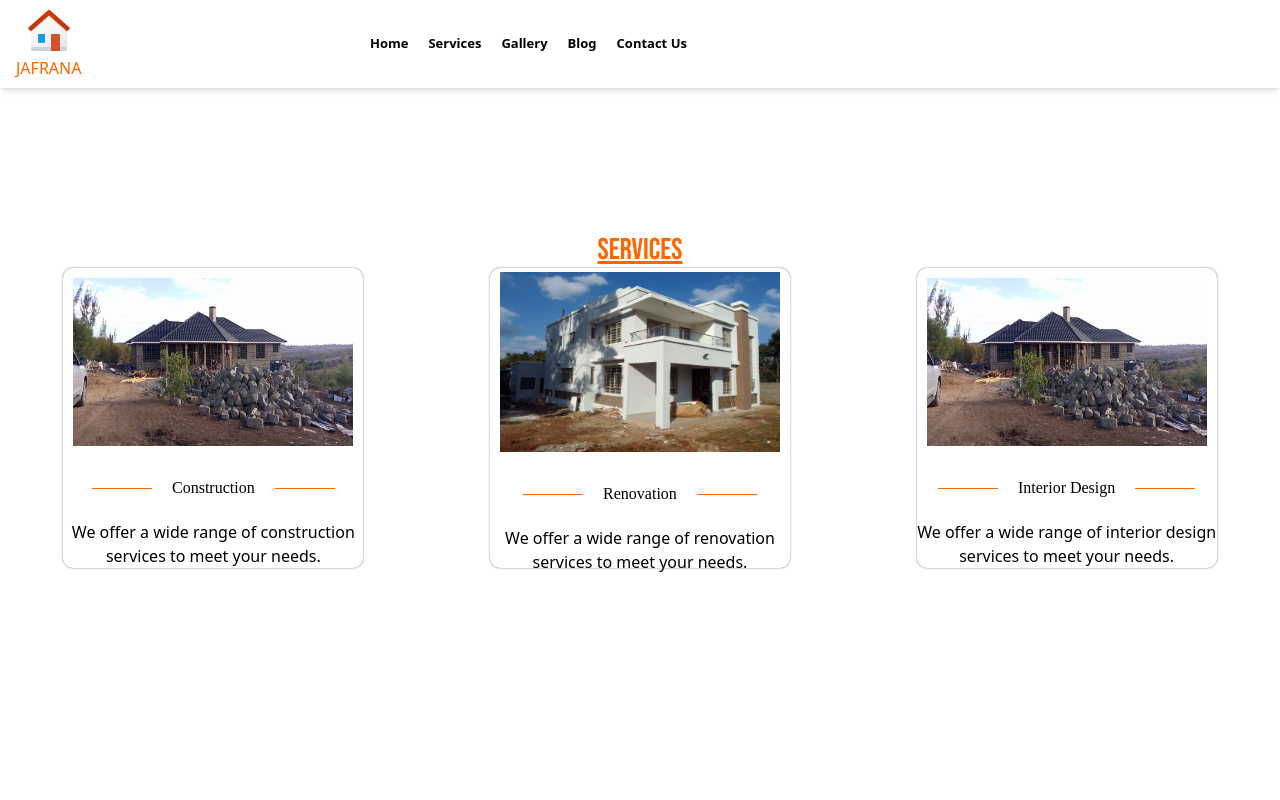
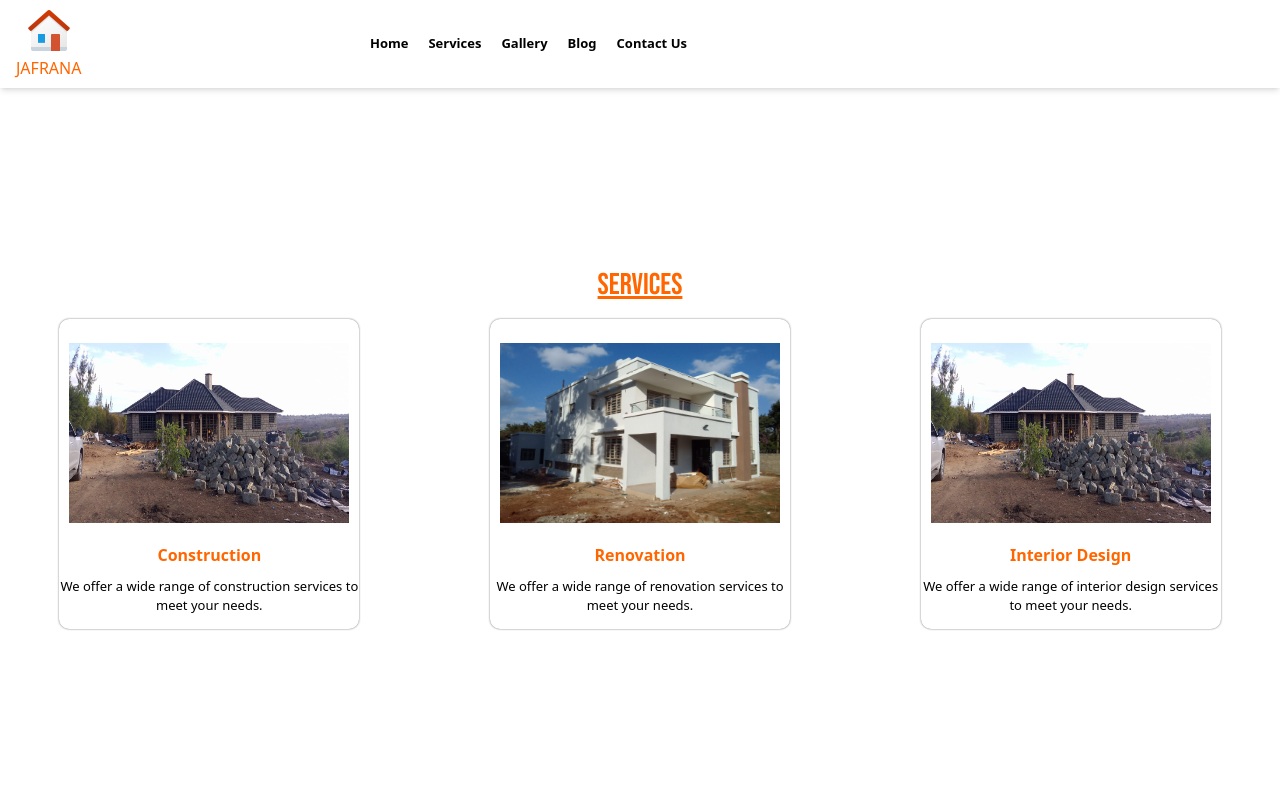
Before and after one commit to matthewkuria/jafrana, a Next.js app: page /services in a window 1280 px wide. Shown: the top 800 px of the page. Built offline with nearby package versions, Linux system fonts and the light colour scheme; a web font is replaced by a local one.

Commit message:
Format the services card

```diff
--- a/app/globals.css
+++ b/app/globals.css
@@ -18,6 +18,13 @@
   align-content: center;
   margin: 20px 0;
   flex-wrap: nowrap;
+  font-weight: bold;
+}
+.services-title{
+  font-size: 16px;
+  color: var(--color-primary);
+  font-weight: bold;
+  margin: 10px 0;
 }
 .title:before {
     content: " ";
@@ -51,7 +58,7 @@
   align-content: center;
   text-align: center;
   width: 300px;
-  height: 300px;
+  height: 310px;
   }
 .service-card-image{
   padding: 10px;
--- a/app/services/page.tsx
+++ b/app/services/page.tsx
@@ -6,28 +6,28 @@ import renovation from "../../public/home (6).jpeg"
 
 const page = () => {
   return (
-    <main className="services  flex  flex-col items-center justify-center w-full">
-      <h1 className={`${bebas_neue.className} text-3xl text-primary underline decoration-primary`}>Services</h1>
-      <article className='bg-quaternary flex flex-col md:flex md:flex-row items-center justify-around w-full'>
+    <main className="services  flex  flex-col items-center justify-center w-full my-10 text-[13px] text-secondary">
+      <h1 className={`${bebas_neue.className} text-3xl text-primary underline decoration-primary my-4`}>Services</h1>
+      <article className='bg-quaternary flex flex-col md:flex md:flex-row items-center justify-around w-full gap-3'>
         <div className="service-card">
           <Image src={construction} alt="construction" width={200} height={200}
             className='rounded-md h-[200px] w-[300px] service-card-image'
           />
-          <p className="title">Construction</p>
+          <p className="services-title">Construction</p>
           <p className="">We offer a wide range of construction services to meet your needs.</p>
         </div>
         <div className="service-card">
           <Image src={renovation} alt="construction" width={200} height={200}
             className='rounded-md h-[200px] w-[300px] service-card-image'
           />
-          <p className="title">Renovation</p>
+          <p className="services-title">Renovation</p>
           <p className="">We offer a wide range of renovation services to meet your needs.</p>
         </div>
         <div className="service-card">
           <Image src={construction} alt="construction" width={200} height={200}
             className='rounded-md h-[200px] w-[300px] service-card-image'
           />
-          <p className="title">Interior Design</p>
+          <p className="services-title">Interior Design</p>
           <p className="">We offer a wide range of interior design services to meet your needs.</p>
         </div>
       </article>
```
